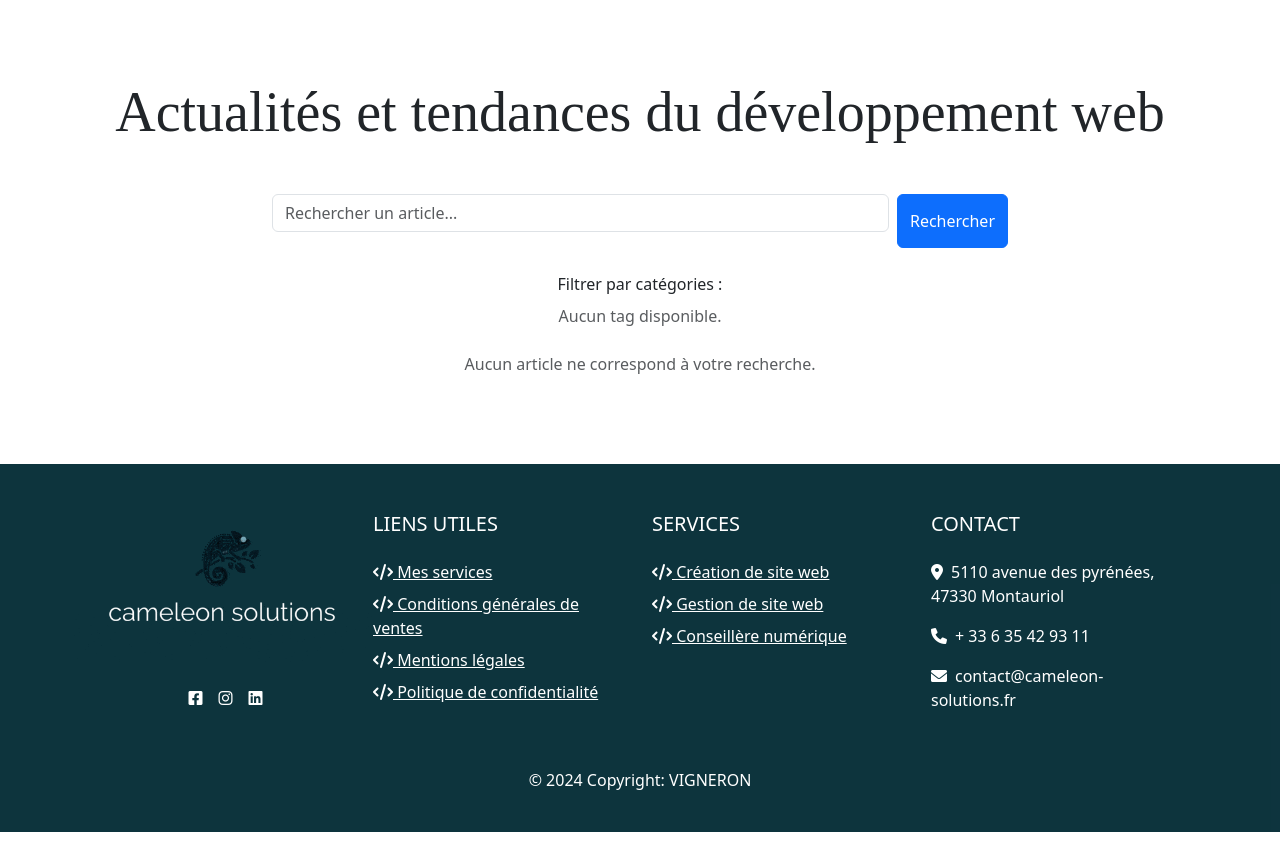
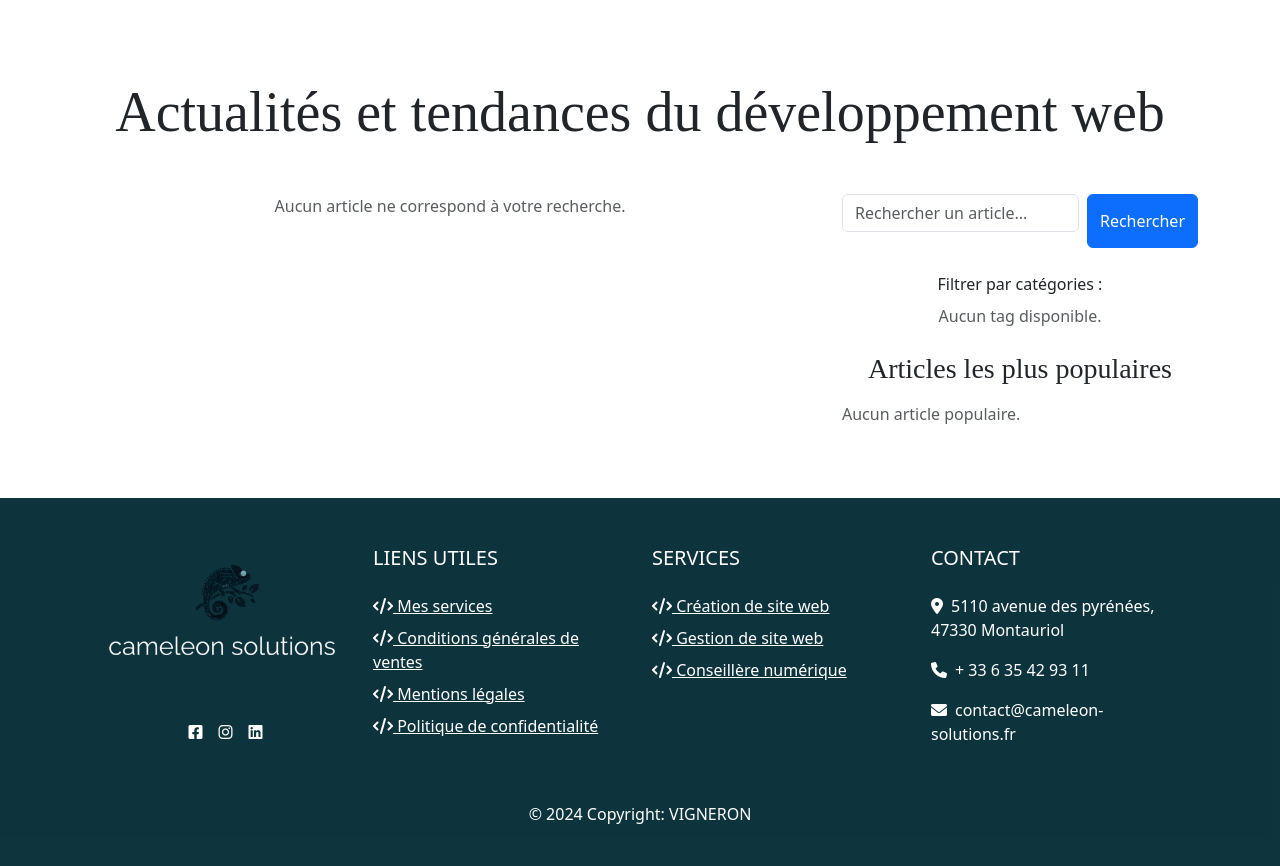
Before and after one commit to EmmaVgn/cameleonwebsite, a Symfony app: template templates/blog/display.html.twig in a window 1280 px wide. Shown: the part 179-1045 px from the top of the page. Before the commit the page ends 1011 px from the top, so only its background shows below. Run offline with Twig, Linux system fonts and the light colour scheme; the template is opened without the code that fills it, so the values that code supplies are empty; style sheets or scripts are compiled from the project's sources; some libraries are stand-ins or nearby versions; some web fonts are replaced.

Commit message:
Add articles les plus populaires

```diff
--- a/templates/blog/display.html.twig
+++ b/templates/blog/display.html.twig
@@ -15,28 +15,11 @@
 	<div class="container py-5">
 		<h1 class="text-center mb-5 display-4">Actualités et tendances du développement web</h1>
 
-		<!-- Barre de recherche -->
-		<div class="row mb-4">
-			<div class="col-md-8 mx-auto">
-				<form method="GET" action="{{ path('blog_search') }}" class="d-flex">
-					<input type="text" name="q" class="form-control me-2" placeholder="Rechercher un article..." value="{{ app.request.get('q') }}">
-					<button type="submit" class="btn btn-primary">Rechercher</button>
-				</form>
-			</div>
-		</div>
-
-		<!-- Filtres par Tags -->
-		<div class="row mb-4">
-			<div class="col-12 text-center">
-				<p class="mb-2">Filtrer par catégories :</p>
-				{% for tag in tags %}
-					<a href="{{ path('blog_by_tag', {'slug': tag.slug}) }}" class="badge bg-secondary mx-1">{{ tag.name|e }}</a>
-				{% else %}
-					<span class="text-muted">Aucun tag disponible.</span>
-				{% endfor %}
-			</div>
-		</div>
-
+		<div
+			class="row mb-4">
+			<!-- Colonne pour les articles -->
+			<div
+				class="col-md-8">
 				<!-- Affichage des articles -->
 				<div class="row justify-content-center">
 					{% if articles|length == 0 %}
@@ -88,4 +71,40 @@
 					{{ knp_pagination_render(articles) }}
 				</div>
 			</div>
+
+			<!-- Colonne pour la recherche et les filtres -->
+			<div
+				class="col-md-4">
+				<!-- Barre de recherche -->
+				<form method="GET" action="{{ path('blog_search') }}" class="d-flex mb-4">
+					<input type="text" name="q" class="form-control me-2" placeholder="Rechercher un article..." value="{{ app.request.get('q') }}">
+					<button type="submit" class="btn btn-primary">Rechercher</button>
+				</form>
+
+				<!-- Filtres par Tags -->
+				<div class="text-center mb-4">
+					<p class="mb-2">Filtrer par catégories :</p>
+					{% for tag in tags %}
+						<a href="{{ path('blog_by_tag', {'slug': tag.slug}) }}" class="badge bg-secondary mx-1">{{ tag.name|e }}</a>
+					{% else %}
+						<span class="text-muted">Aucun tag disponible.</span>
+					{% endfor %}
+				</div>
+
+				<!-- Articles Populaires -->
+				<div>
+					<h3 class="text-center mb-3">Articles les plus populaires</h3>
+					<div class="list-group">
+						{% for popularArticle in popularArticles %}
+							<a href="{{ path('blog_show', {'slug': popularArticle.slug}) }}" class="list-group-item list-group-item-action">
+								{{ popularArticle.name|e }}
+							</a>
+						{% else %}
+							<span class="text-muted">Aucun article populaire.</span>
+						{% endfor %}
+					</div>
+				</div>
+			</div>
+		</div>
+	</div>
 {% endblock %}
```
Also changed, not shown: migrations/Version20241019135646.php (added, +31 -0 lines), src/Controller/BlogController.php (+6 -1 lines), src/Entity/Article.php (+15 -0 lines), src/Repository/ArticleRepository.php (+10 -0 lines). Lines whose indentation alone changed are shown as unchanged.
